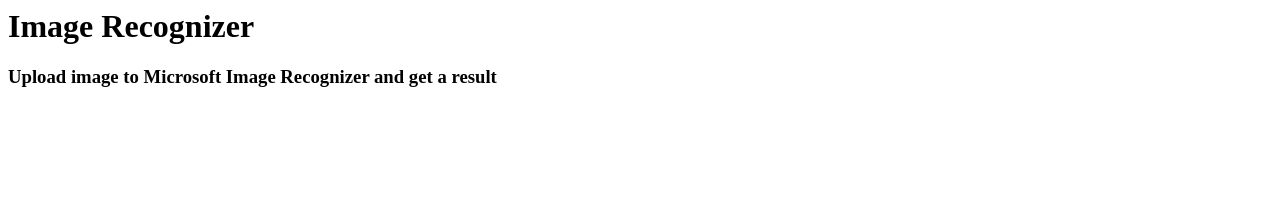
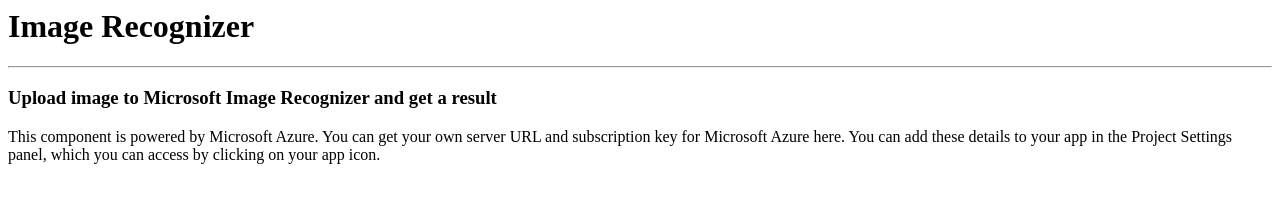
Before and after one commit to abhijitdhar16/abhijitdhar16.github.io, a plain HTML site: page index.html in a window 1280 px wide. Drawn offline with Linux system fonts and the light colour scheme.

Commit message:
Update index.html

```diff
--- a/index.html
+++ b/index.html
@@ -32,6 +32,9 @@
     </head>
     <body>
         <h1>Image Recognizer</h1>
+        <hr>
         <h3>Upload image to Microsoft Image Recognizer and get a result</h3>
+        This component is powered by Microsoft Azure. You can get your own server URL and subscription key for Microsoft Azure here.
+        You can add these details to your app in the Project Settings panel, which you can access by clicking on your app icon.
     </body>
 </html>
```
